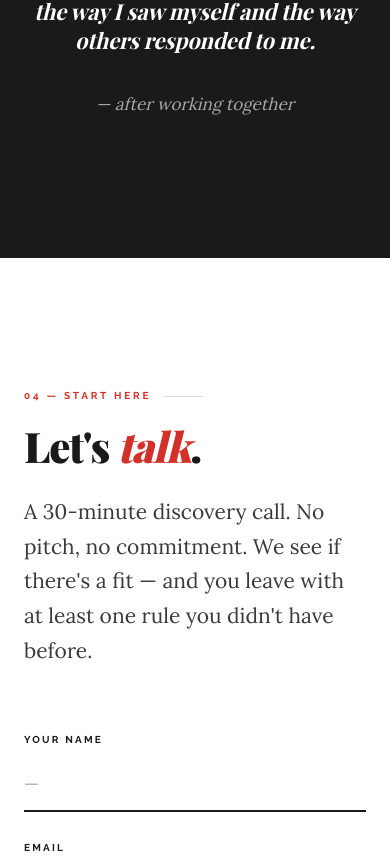
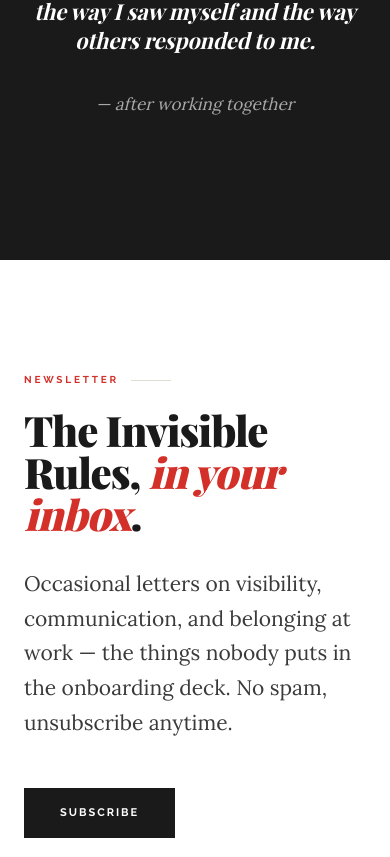
Before and after one commit to biljanatasetovikj-boop/InvisibleRules, a Next.js app: page / in a window 390 px wide. Shown: the part 11143-12000 px from the top of the page. Built offline with nearby package versions, Linux system fonts and the light colour scheme; a web font is replaced by a local one.

Commit message:
Add Newsletter tab and subscribe section (beehiiv)

```diff
--- a/app/page.tsx
+++ b/app/page.tsx
@@ -7,6 +7,7 @@ import About from "@/components/About";
 import Interviews from "@/components/Interviews";
 import ForCompanies from "@/components/ForCompanies";
 import PullQuote from "@/components/PullQuote";
+import Newsletter from "@/components/Newsletter";
 import Contact from "@/components/Contact";
 import Footer from "@/components/Footer";
 
@@ -23,6 +24,7 @@ export default function Home() {
         <Interviews />
         <ForCompanies />
         <PullQuote />
+        <Newsletter />
         <Contact />
       </main>
       <Footer />
--- a/components/Nav.tsx
+++ b/components/Nav.tsx
@@ -10,6 +10,7 @@ const links = [
   { label: "Who Is This For", href: "#who-i-help" },
   { label: "About Me", href: "#about" },
   { label: "For Companies", href: "#for-companies" },
+  { label: "Newsletter", href: "#newsletter" },
   { label: "Let's Talk", href: "#lets-talk" },
 ];
 
--- /dev/null
+++ b/components/Newsletter.tsx
@@ -0,0 +1,55 @@
+import FadeIn from "./FadeIn";
+
+// Paste the src from your beehiiv embed snippet here.
+// beehiiv → Grow → Subscribe Forms → (create/select a form) → Embed →
+// copy the URL inside <iframe src="..."> and drop it in below.
+const BEEHIIV_EMBED_SRC = "";
+
+export default function Newsletter() {
+  return (
+    <section id="newsletter" className="py-28 bg-white border-t-2 border-[#1a1a1a]">
+      <div className="max-w-[1240px] mx-auto px-6 lg:px-12">
+        <FadeIn>
+          <div className="flex items-center gap-3 mb-5">
+            <span className="font-sans text-[10px] font-bold uppercase tracking-[0.28em] text-[#d4302a]">
+              Newsletter
+            </span>
+            <span className="w-10 h-px bg-[#e0ddd5]" />
+          </div>
+          <h2 className="font-serif font-black text-[#1a1a1a] text-[clamp(42px,6vw,82px)] tracking-[-0.025em] leading-none mb-8 max-w-[960px]">
+            The Invisible Rules,{" "}
+            <span className="italic text-[#d4302a]">in your inbox</span>.
+          </h2>
+          <p className="font-body text-[21px] leading-[1.65] text-[#3a3a3a] max-w-[740px] mb-12">
+            Occasional letters on visibility, communication, and belonging at
+            work — the things nobody puts in the onboarding deck. No spam,
+            unsubscribe anytime.
+          </p>
+        </FadeIn>
+
+        <FadeIn delay={0.1}>
+          <div className="max-w-[540px]">
+            {BEEHIIV_EMBED_SRC ? (
+              <iframe
+                src={BEEHIIV_EMBED_SRC}
+                title="Subscribe to The Invisible Rules"
+                scrolling="no"
+                className="w-full border-0 bg-transparent"
+                style={{ height: 220 }}
+              />
+            ) : (
+              <a
+                href="https://theinvisiblerules.beehiiv.com/subscribe"
+                target="_blank"
+                rel="noopener noreferrer"
+                className="inline-block bg-[#1a1a1a] text-white px-9 py-4 font-sans text-[11px] font-bold uppercase tracking-[0.18em] hover:bg-[#d4302a] transition-colors"
+              >
+                Subscribe
+              </a>
+            )}
+          </div>
+        </FadeIn>
+      </div>
+    </section>
+  );
+}
```
